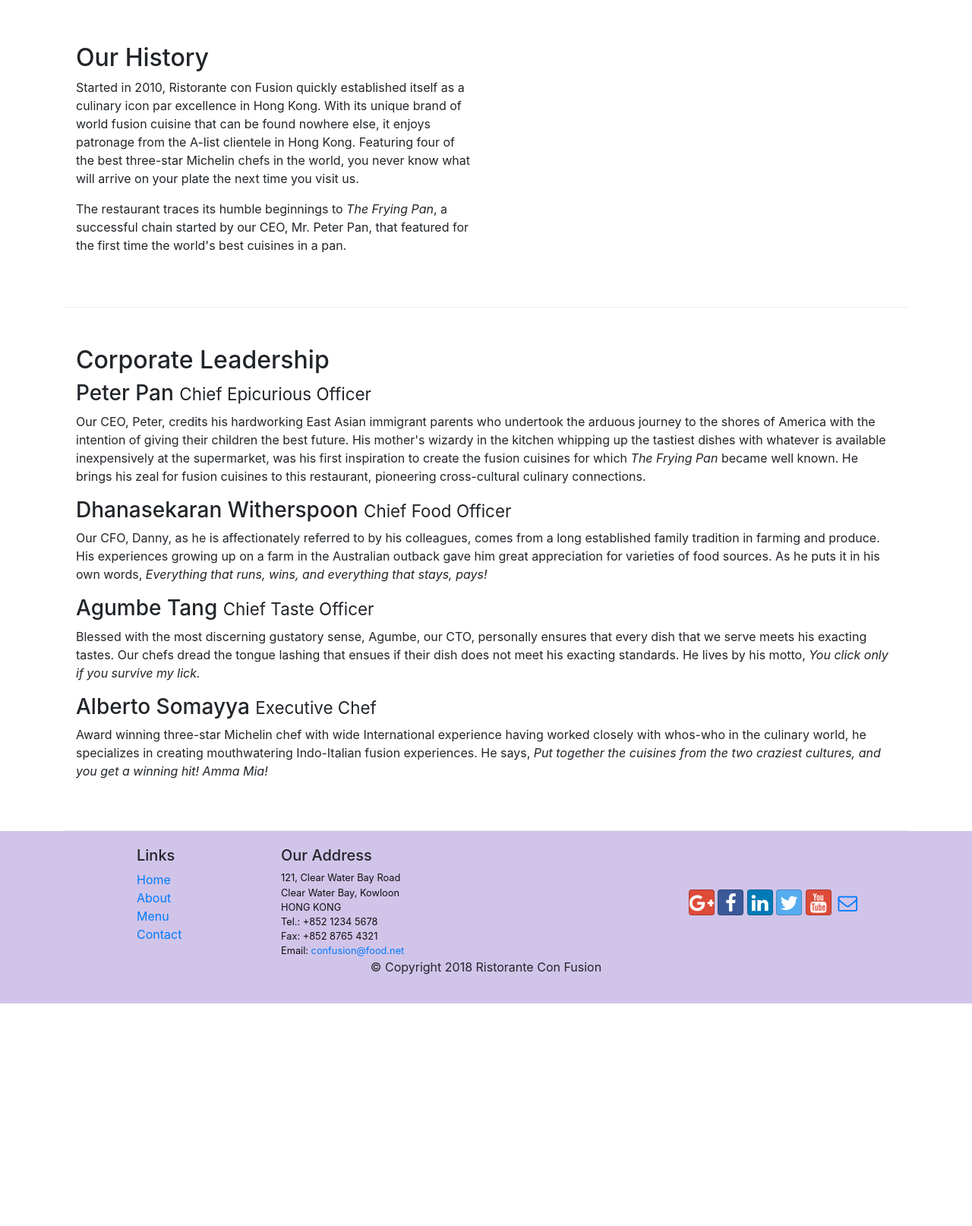
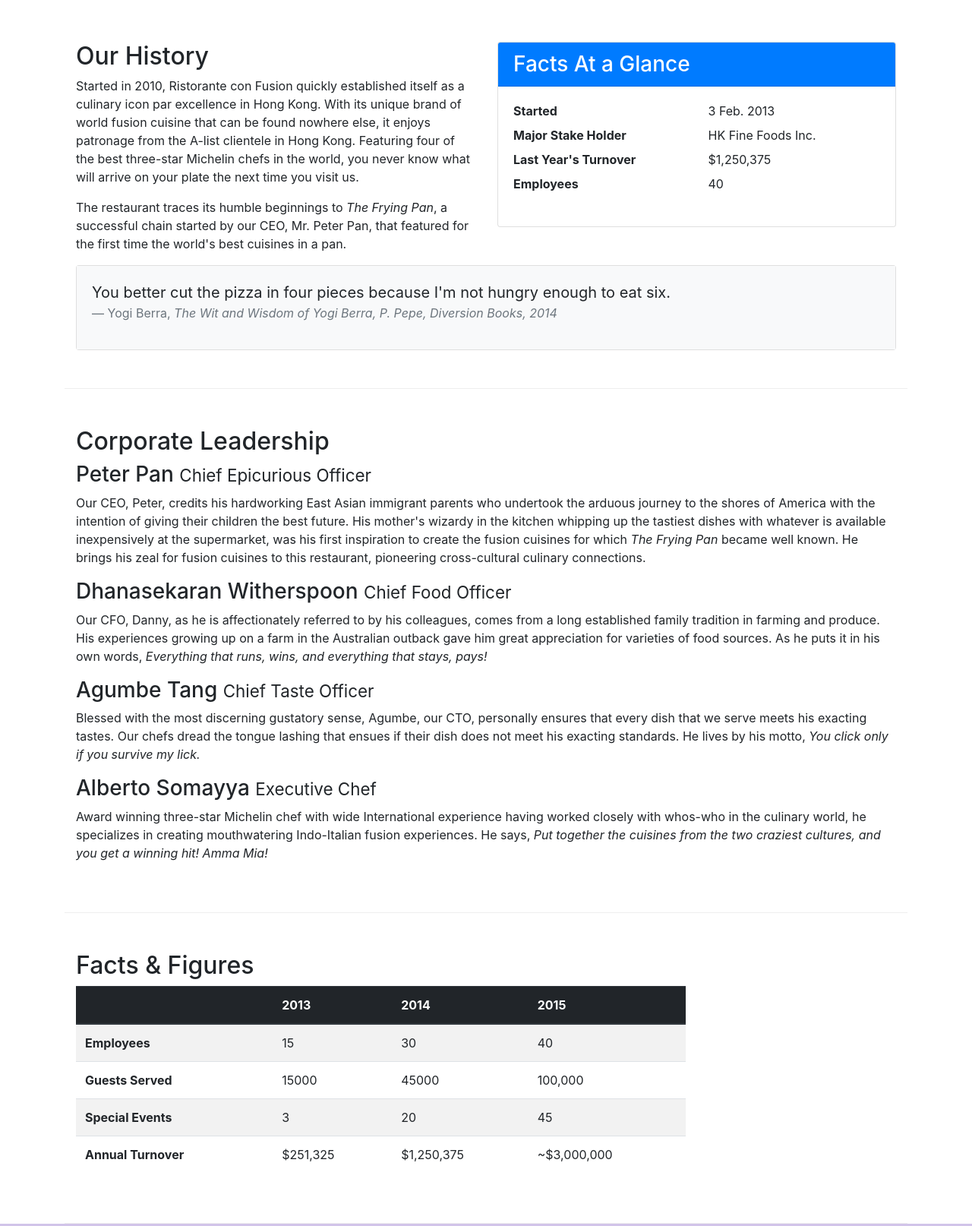
Before and after one commit to sidroniolima/conFusion, a website: page aboutus.html in a window 1280 px wide. Shown: the part 460-2074 px from the top of the page at 76% size. Before the commit the page ends 1781 px from the top, so only its background shows below. Drawn offline with nearby package versions, Linux system fonts and the light colour scheme.

Commit message:
Images and Media

```diff
--- a/aboutus.html
+++ b/aboutus.html
@@ -21,7 +21,9 @@
             <button class="navbar-toggler" type="button" data-toggle="collapse" data-target="#Navbar">
                     <span class="navbar-toggler-icon"></span>
             </button>
-            <a class="navbar-brand" href="#">Ristorante Con Fusion</a>
+            <a class="navbar-brand" href="#">
+                    <img src="img/logo.png" height="30" width="41">
+                </a>
             <div class="collapse navbar-collapse" id="Navbar">
                 <ul class="navbar-nav mr-auto">
                     <li class="nav-item"><a class="nav-link" href="./index.html"><span class="fa fa-home fa-lg"></span> Home</a></li>
@@ -40,7 +42,8 @@
                     <p>We take inspiration from the World's best cuisines, and create a unique fusion experience. Our
                         lipsmacking creations will tickle your culinary senses!</p>
                 </div>
-                <div class="col-12 col-sm">
+                <div class="col-12 col-sm align-self-center">
+                    <img src="img/logo.png" class="img-fluid">
                 </div>
             </div>
         </div>
@@ -58,8 +61,8 @@
             </div>
         </div>
 
-        <div class="row row-content align-items-center">
-            <div class="col-12 col-sm-6">
+        <div class="row row-content">
+            <div class="col-sm-6">
                 <h2>Our History</h2>
                 <p>Started in 2010, Ristorante con Fusion quickly established itself as a culinary icon par excellence
                     in Hong Kong. With its unique brand of world fusion cuisine that can be found nowhere else, it
@@ -69,10 +72,38 @@
                 <p>The restaurant traces its humble beginnings to <em>The Frying Pan</em>, a successful chain started by
                     our CEO, Mr. Peter Pan, that featured for the first time the world's best cuisines in a pan.</p>
             </div>
-            <div class="col-12 col-sm-6">
+            <div class="col-sm">
+                <div class="card">
+                    <h3 class="card-header bg-primary text-white">Facts At a Glance</h3>
+                    <div class="card-body">
+                        <dl class="row">
+                            <dt class="col-6">Started</dt>
+                            <dd class="col-6">3 Feb. 2013</dd>
+                            <dt class="col-6">Major Stake Holder</dt>
+                            <dd class="col-6">HK Fine Foods Inc.</dd>
+                            <dt class="col-6">Last Year's Turnover</dt>
+                            <dd class="col-6">$1,250,375</dd>
+                            <dt class="col-6">Employees</dt>
+                            <dd class="col-6">40</dd>
+                        </dl>
+                    </div>
+                </div>
+            </div>
+            <div class="col-12">
+                <div class="card">
+                    <div class="card-body bg-light">
+                    <blockquote class="blockquote">
+                        <p class="mb-0">You better cut the pizza in four pieces because
+                            I'm not hungry enough to eat six.</p>
+                        <footer class="blockquote-footer">Yogi Berra,
+                            <cite title="Source Title">The Wit and Wisdom of Yogi Berra,
+                            P. Pepe, Diversion Books, 2014</cite>
+                        </footer>
+                    </blockquote>
+                    </div>
+                </div>
             </div>
         </div>
-
 
         <div class="row row-content">
             <div class="col-12">
@@ -102,6 +133,53 @@
             </div>
         </div>
 
+        <div class="row row-content">
+            <div class="col-12 col-sm-9">
+                <h2>Facts &amp; Figures</h2>
+                <div class="table-responsive">
+                    <table class="table table-striped">
+                        <thead class="thead-dark">
+                            <tr>
+                                <th>&nbsp;</th>
+                                <th>2013</th>
+                                <th>2014</th>
+                                <th>2015</th>
+                            </tr>
+                        </thead>
+                        <tbody>
+                            <tr>
+                                <th>Employees</th>
+                                <td>15</td>
+                                <td>30</td>
+                                <td>40</td>
+                            </tr>
+                            <tr>
+                                <th>Guests Served</th>
+                                <td>15000</td>
+                                <td>45000</td>
+                                <td>100,000</td>
+                            </tr>
+                            <tr>
+                                <th>Special Events</th>
+                                <td>3</td>
+                                <td>20</td>
+                                <td>45</td>
+                            </tr>
+                            <tr>
+                                <th>Annual Turnover</th>
+                                <td>$251,325</td>
+                                <td>$1,250,375</td>
+                                <td>~$3,000,000</td>
+                            </tr>
+                        </tbody>
+                    </table>
+                </div>
+            </div>
+            <div class="col-12 col-sm-3">
+
+            </div>
+
+        </div>
     </div>
 
     <footer class="footer">
```
Also changed, not shown: contactus.html (+5 -2 lines), index.html (+23 -9 lines), img/alberto.png (added), img/buffet.png (added), img/logo.png (added), img/uthappizza.png (added), 1 other file.
